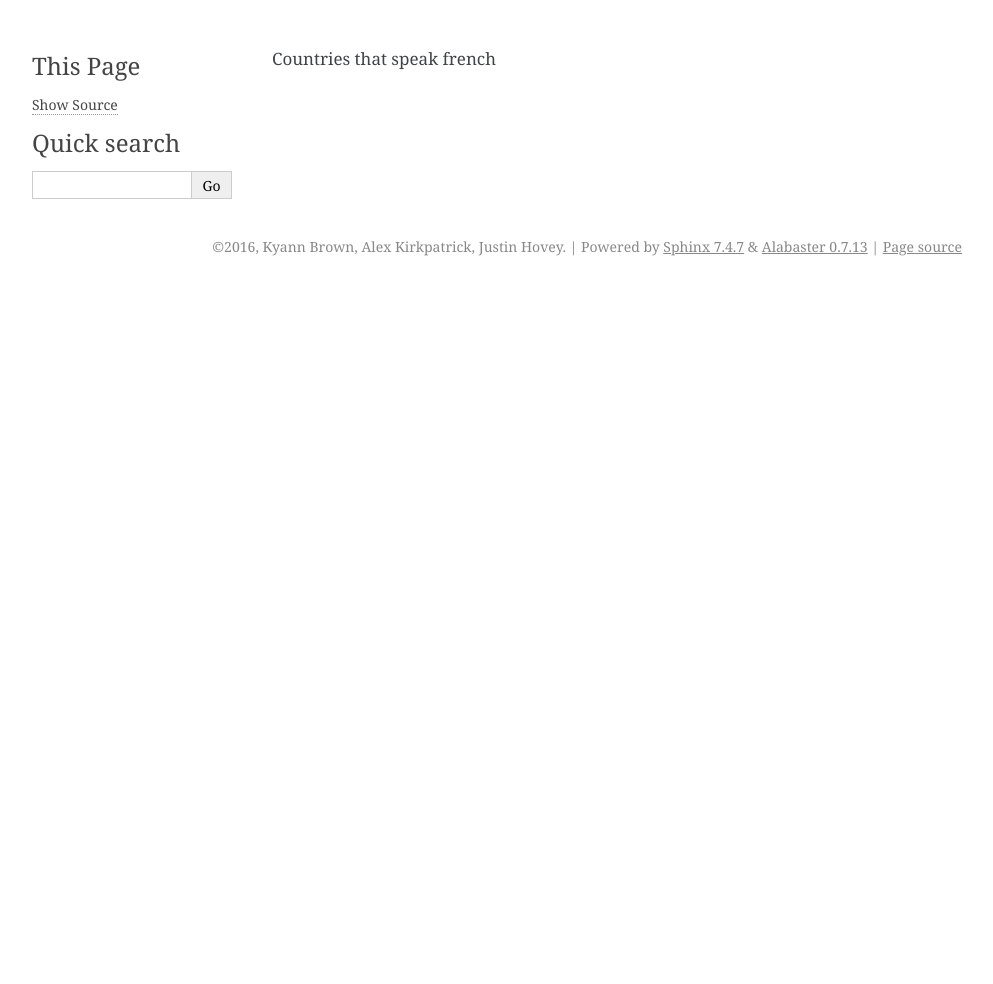
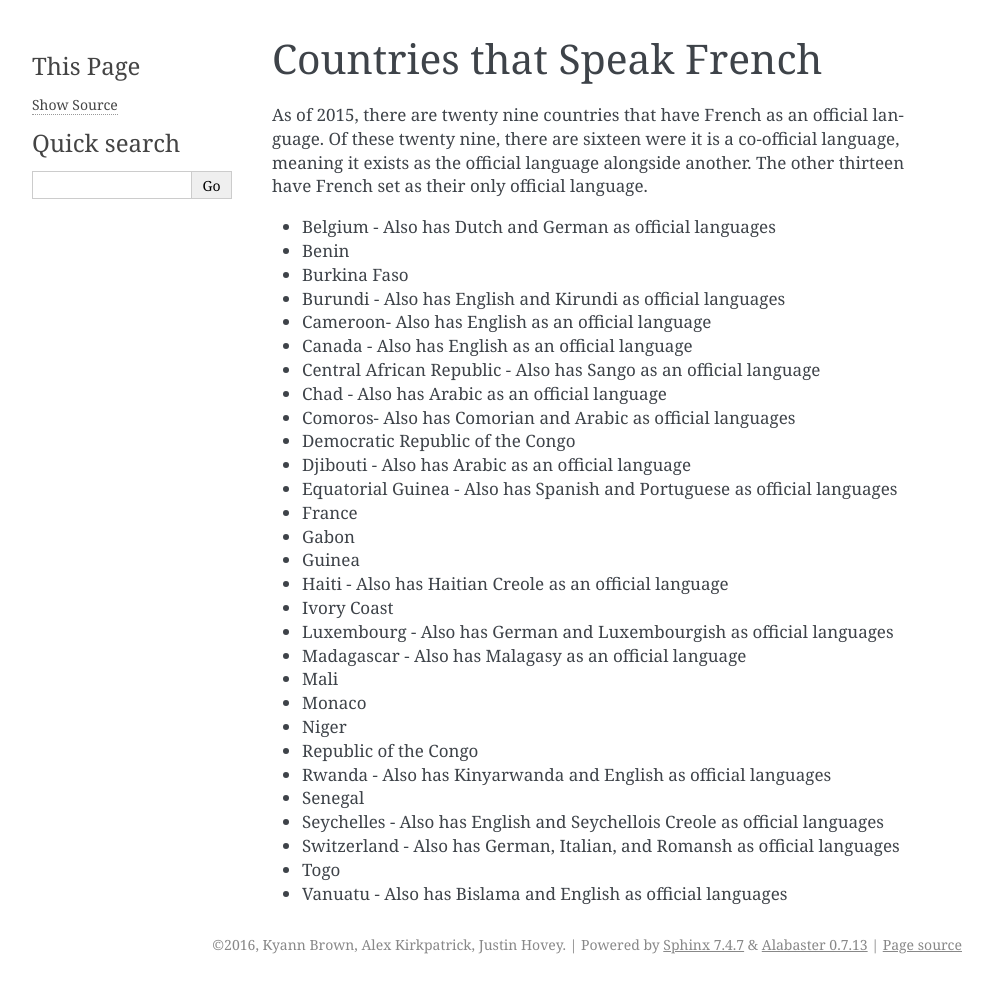
Before and after one commit to brownk96/french_101, a Sphinx documentation site: the page built from source/french_speaking_countries.rst, in a window 1280 px wide. Shown: the whole page, without its empty margins (148-1141 px from the left). Built offline with Sphinx 7.4.7, drawn with Linux system fonts in a browser that asks for light colours; pages that are not in the unit, such as notebooks, are missing from menus; before the commit the page ends 900 px from its top, so only the background shows below that.

Commit message:
Added French speaking countries

```diff
--- a/source/french_speaking_countries.rst
+++ b/source/french_speaking_countries.rst
@@ -1 +1,35 @@
-Countries that speak french
+Countries that Speak French
+============================
+
+As of 2015, there are twenty nine countries that have French as an official language. Of these twenty nine, there are sixteen were it is a co-official language, meaning it exists as the official language alongside another. The other thirteen have French set as their only official language.
+
+
+* Belgium - Also has Dutch and German as official languages
+* Benin
+* Burkina Faso
+* Burundi - Also has English and Kirundi as official languages
+* Cameroon- Also has English as an official language
+* Canada - Also has English as an official language
+* Central African Republic - Also has Sango as an official language
+* Chad - Also has Arabic as an official language
+* Comoros- Also has Comorian and Arabic as official languages
+* Democratic Republic of the Congo
+* Djibouti - Also has Arabic as an official language
+* Equatorial Guinea - Also has Spanish and Portuguese as official languages
+* France
+* Gabon
+* Guinea
+* Haiti - Also has Haitian Creole as an official language
+* Ivory Coast
+* Luxembourg - Also has German and Luxembourgish as official languages
+* Madagascar - Also has Malagasy as an official language
+* Mali
+* Monaco
+* Niger
+* Republic of the Congo
+* Rwanda - Also has Kinyarwanda and English as official languages
+* Senegal
+* Seychelles - Also has English and Seychellois Creole as official languages
+* Switzerland - Also has German, Italian, and Romansh as official languages
+* Togo
+* Vanuatu - Also has Bislama and English as official languages
```
